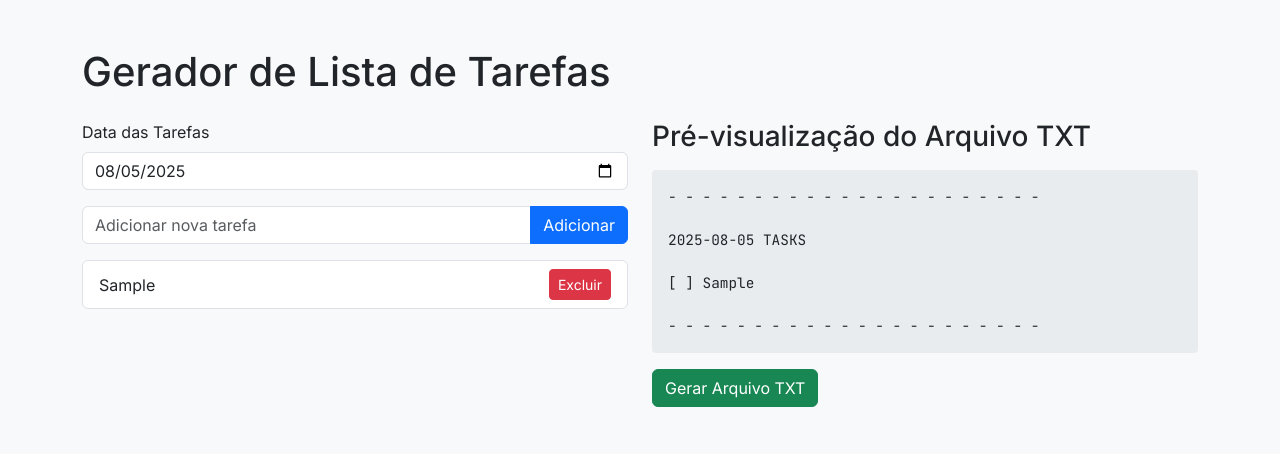
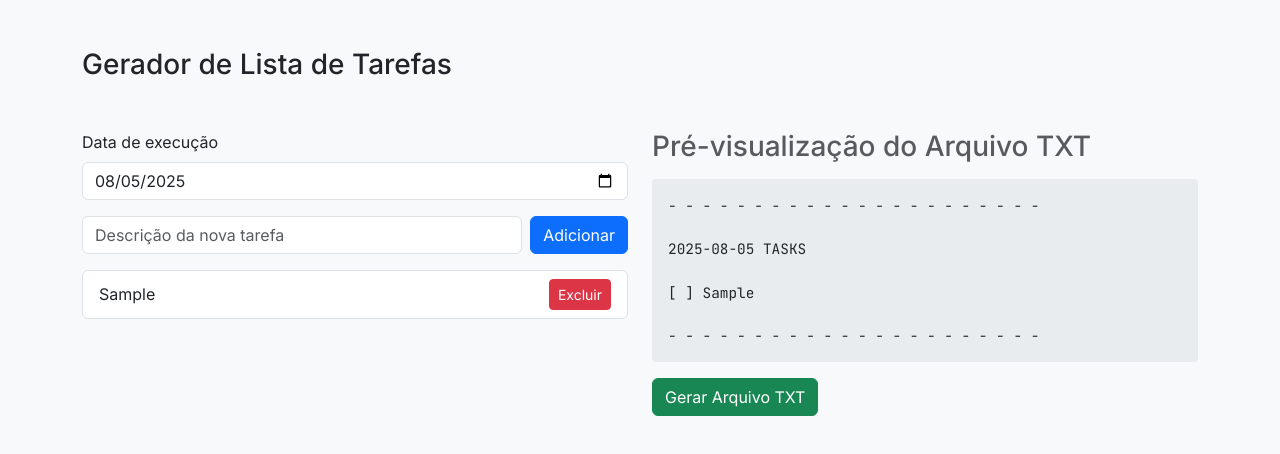
Before and after one commit to gabriersdev/daily-tasks-generator, a website: page index.html in a window 1280 px wide. Both pictures are taken after typing "Sample" into the empty fields and a click on the button "Adicionar". Drawn offline with nearby package versions, Linux system fonts and the light colour scheme.

Commit message:
feat: correcoes no HTML

```diff
--- a/index.html
+++ b/index.html
@@ -4,7 +4,7 @@
   <meta charset="UTF-8">
   <meta name="viewport" content="width=device-width, initial-scale=1.0">
   <title>Gerador de Lista de Tarefas</title>
-  <link href="https://cdn.jsdelivr.net/npm/bootstrap@5.3.7/dist/css/bootstrap.min.css" rel="stylesheet" integrity="sha384-T3c6CoIi6uLrA9TneNEoa7RxnatzjcDSCmG1MXxSR1GAsXEV/Dwwykc2MPK8M2HN" crossorigin="anonymous">
+  <link href="https://cdn.jsdelivr.net/npm/bootstrap@5.3.7/dist/css/bootstrap.min.css" rel="stylesheet" integrity="sha384-LN+7fdVzj6u52u30Kp6M/trliBMCMKTyK833zpbD+pXdCLuTusPj697FH4R/5mcr" crossorigin="anonymous">
 
   <link rel="preconnect" href="https://fonts.googleapis.com">
   <link rel="preconnect" href="https://fonts.gstatic.com" crossorigin>
@@ -39,33 +39,33 @@
 <body>
 
 <div class="container my-5">
-  <h1 class="mb-4">Gerador de Lista de Tarefas</h1>
+  <h1 class="mb-5 fs-3">Gerador de Lista de Tarefas</h1>
 
   <div class="row">
     <div class="col-md-6">
       <div class="mb-3">
-        <label for="task-date" class="form-label">Data das Tarefas</label>
+        <label for="task-date" class="form-label">Data de execução</label>
         <input type="date" class="form-control" id="task-date">
       </div>
 
-      <div class="input-group mb-3">
-        <input type="text" class="form-control" id="new-task" placeholder="Adicionar nova tarefa">
-        <button class="btn btn-primary" type="button" id="add-task-btn">Adicionar</button>
-      </div>
+      <form method="post" action="#" class="input-group mb-3 d-flex flex-wrap">
+        <label for="new-task" style="flex: 1"><input type="text" class="form-control" id="new-task" placeholder="Descrição da nova tarefa" autofocus required></label>
+        <button class="btn btn-primary ms-2 rounded" type="submit" id="add-task-btn">Adicionar</button>
+      </form>
 
       <ul class="list-group" id="task-list">
       </ul>
     </div>
 
     <div class="col-md-6">
-      <h3 class="mb-3">Pré-visualização do Arquivo TXT</h3>
+      <h3 class="mb-3 fs-3 text-body-secondary">Pré-visualização do Arquivo TXT</h3>
       <div class="preview-container" id="preview"></div>
       <button class="btn btn-success mt-3" id="generate-txt-btn">Gerar Arquivo TXT</button>
     </div>
   </div>
 </div>
 
-<script src="https://cdn.jsdelivr.net/npm/bootstrap@5.3.7/dist/js/bootstrap.bundle.min.js" integrity="sha384-kenU1KFdBIe4zVF0s0G1M5b4hcpxyD9F7jL+jjXkk+Q2h455rYXK/7HAuoJl+0I4" crossorigin="anonymous"></script>
+<script src="https://cdn.jsdelivr.net/npm/bootstrap@5.3.7/dist/js/bootstrap.bundle.min.js" integrity="sha384-ndDqU0Gzau9qJ1lfW4pNLlhNTkCfHzAVBReH9diLvGRem5+R9g2FzA8ZGN954O5Q" crossorigin="anonymous"></script>
 
 <script src="https://cdn.jsdelivr.net/npm/sortablejs@1.15.0/Sortable.min.js"></script>
 
@@ -118,7 +118,8 @@
       });
     };
 
-    addTaskBtn.addEventListener('click', () => {
+    addTaskBtn.addEventListener('click', (e) => {
+      e.preventDefault();
       const taskText = newTaskInput.value.trim();
       if (taskText !== '') {
         tasks.push(taskText);
```
